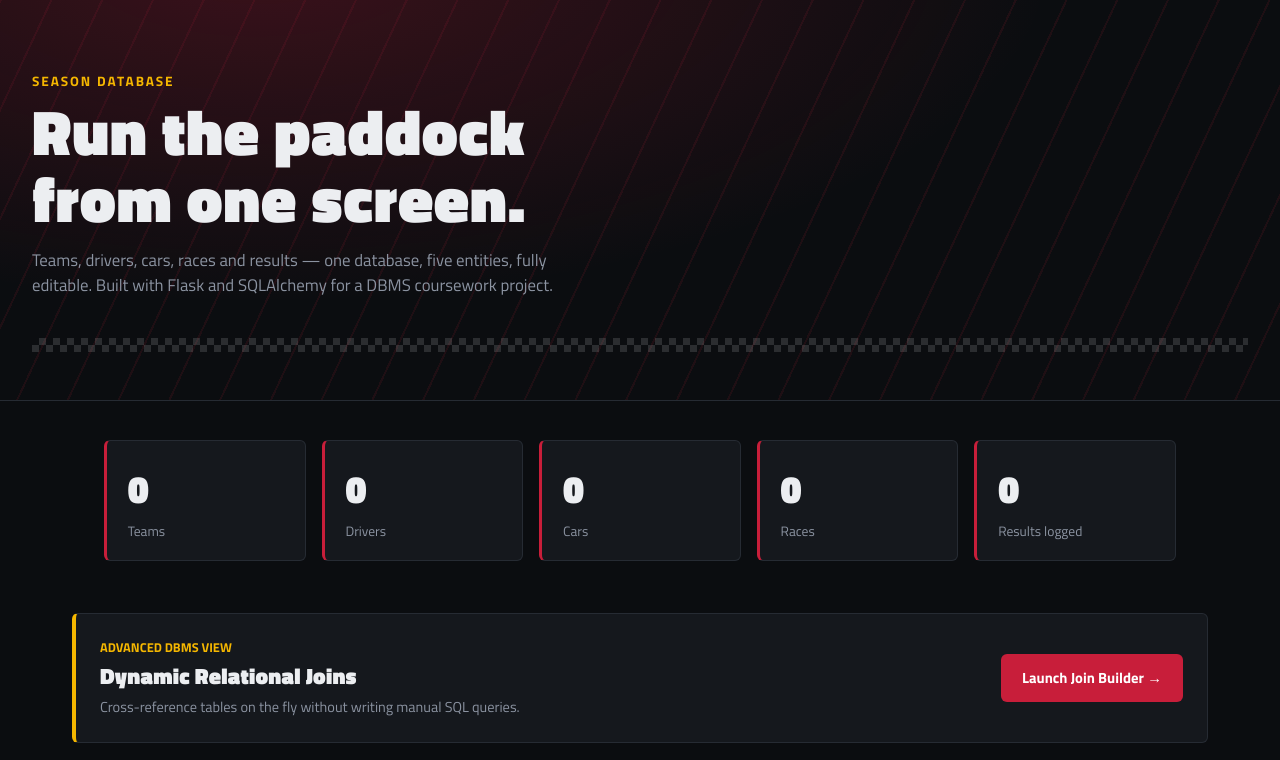
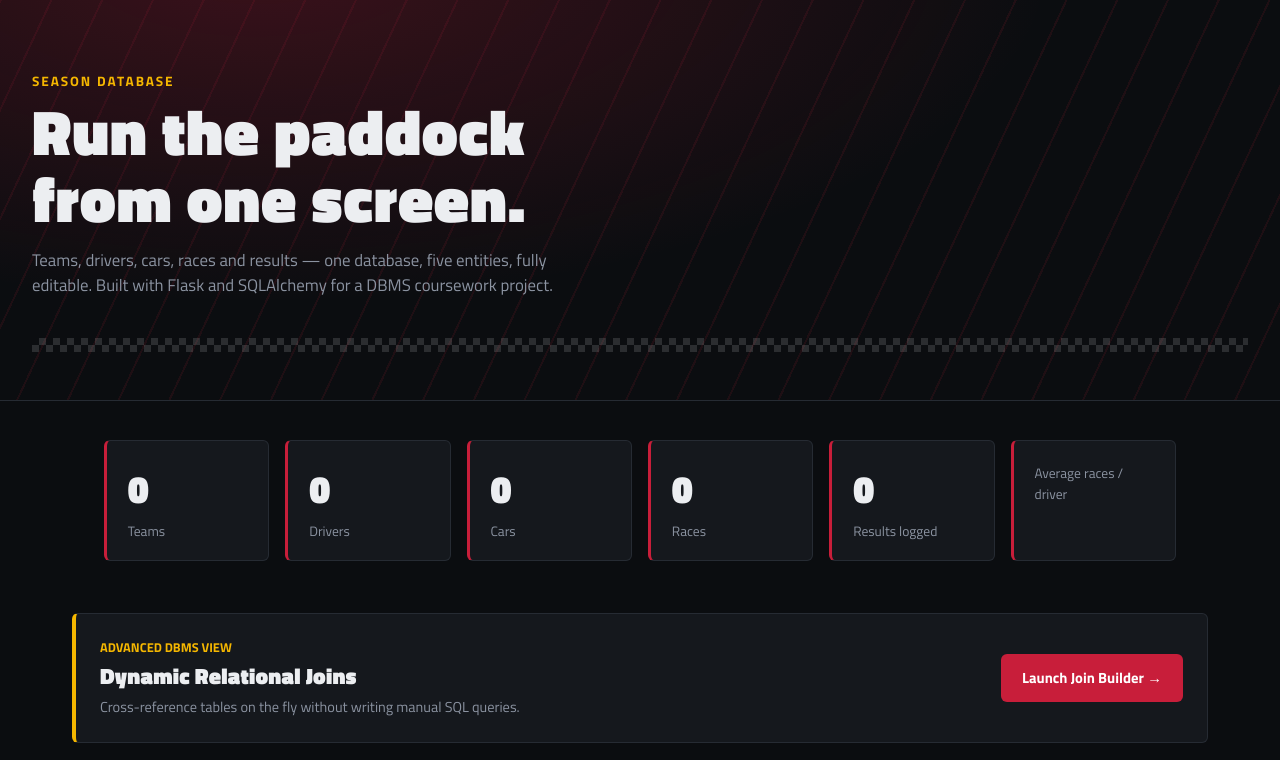
Before and after one commit to jeswincode/dbms, a Flask app: page / in a window 1280 px wide. Shown: the part 71-831 px from the top of the page. Run offline with Flask 3, Linux system fonts and the light colour scheme; a user stored in the database is signed in.

Commit message:
Add average races per driver dashboard card

```diff
--- a/templates/index.html
+++ b/templates/index.html
@@ -44,6 +44,10 @@
         <div class="label">Results logged</div>
       </a>
     </div>
+    <div class="stat-card">
+      <div class="num">{{ stats['Average races per driver'] }}</div>
+      <div class="label">Average races / driver</div>
+    </div>
   </div>
 
   <!-- Dynamic Joins UI Card -->
```
